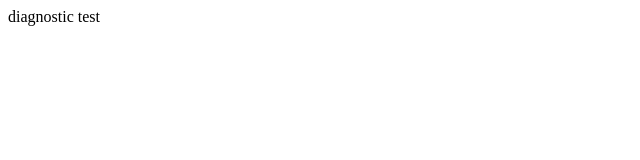
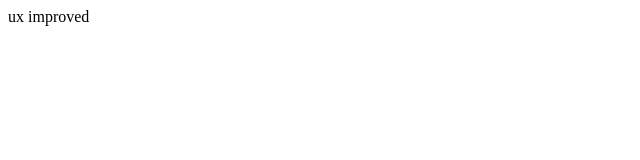
Before and after one commit to DAW1BSergiomg26/divina-misericordia-app, a plain HTML site: page test-admin-save.html in a window 1280 px wide. Shown: the full height of the page, 0-640 px from the left. Drawn offline with Linux system fonts and the light colour scheme.

Commit message:
fix: actualizar test-admin-save.html desde admin

```diff
--- a/test-admin-save.html
+++ b/test-admin-save.html
@@ -1 +1 @@
-<html>diagnostic test</html>
+<html>ux improved</html>
```
Also changed, not shown: backups/20260501-231643-test-admin-save.html (added, +1 -0 lines), 1 other file.
